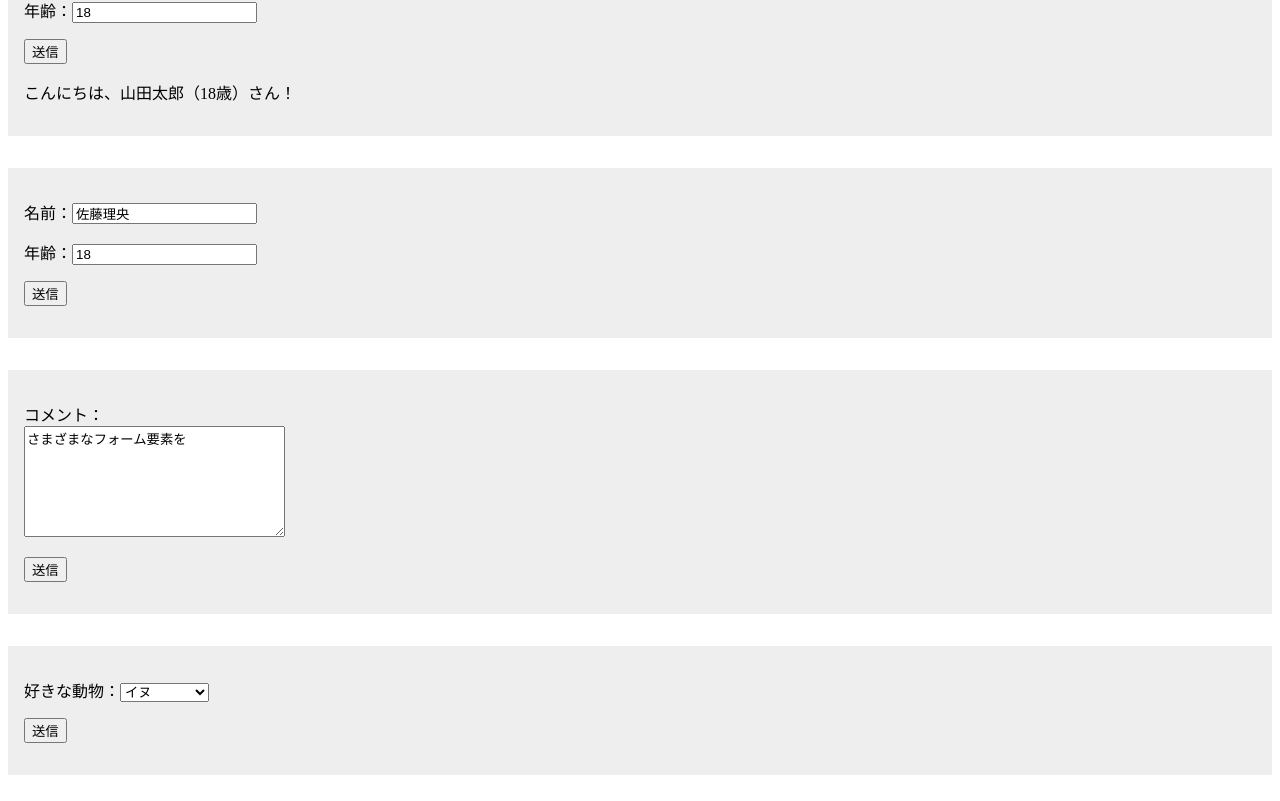
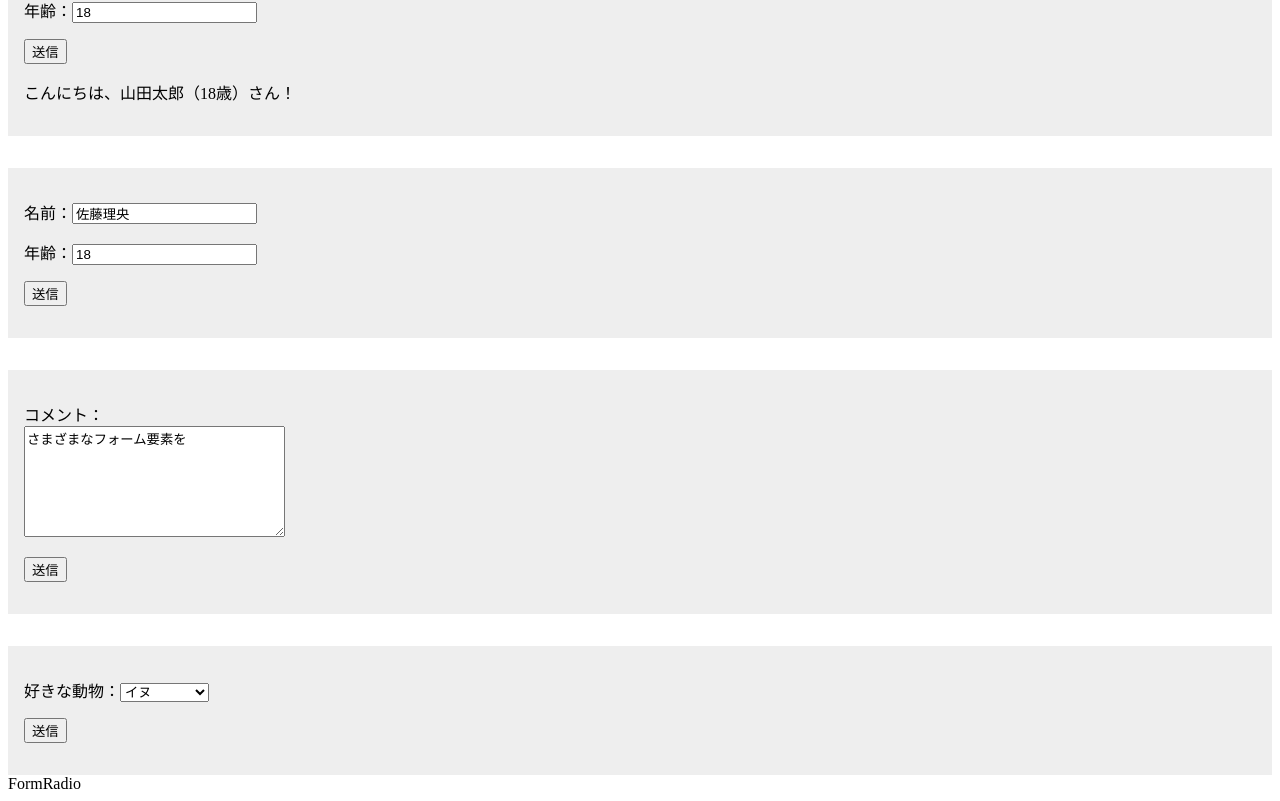
Before and after one commit to studio02-sannomiya/vite-study, a React (Vite) app: page / in a window 1280 px wide. Shown: the part 163-964 px from the top of the page. Built offline with nearby package versions, Linux system fonts and the light colour scheme.

Commit message:
FormRadio.jsxのhandleForm関数まで実装

```diff
--- a/src/App.jsx
+++ b/src/App.jsx
@@ -1,4 +1,5 @@
 import './App.css'
+import FormRadio from './components/FormRadio'
 import FormSelect from './components/FormSelect'
 import FormTextArea from './components/FormTextArea'
 import StateForm from './components/StateForm'
@@ -21,6 +22,8 @@ function App() {
       <FormTextArea />
 
       <FormSelect />
+
+      <FormRadio />
     </>
   )
 }
--- /dev/null
+++ b/src/components/FormRadio.jsx
@@ -0,0 +1,18 @@
+import { useState } from "react"
+
+export default function FormRadio() {
+    const [form, setForm] = useState({
+        os: 'windows',
+    });
+
+    const handleForm = (e) => {
+        setForm({
+            ...form,
+            [e.target.name]: e.target.value,
+        });
+    };
+
+    return (
+        <div>FormRadio</div>
+    )
+}
```
